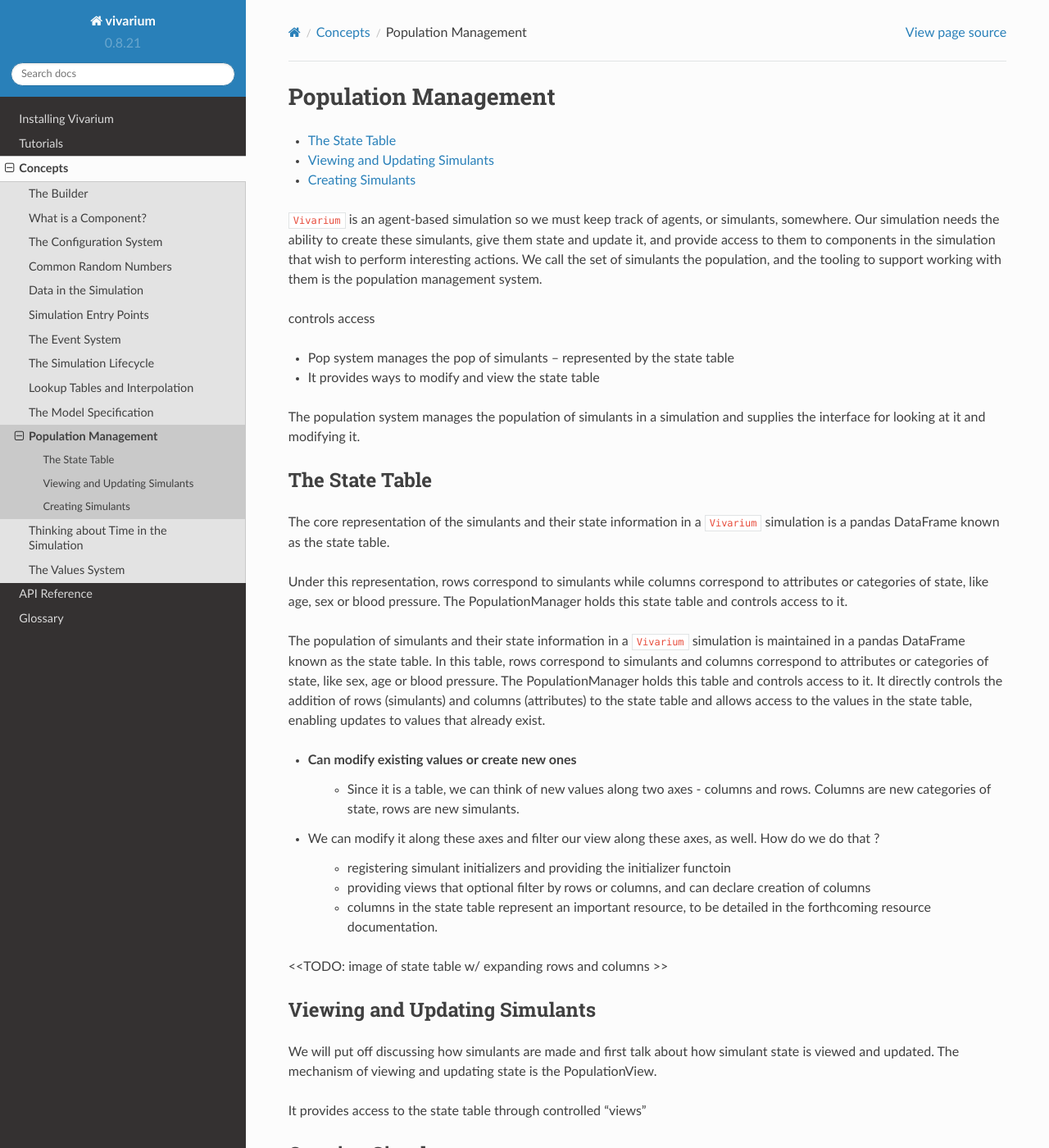
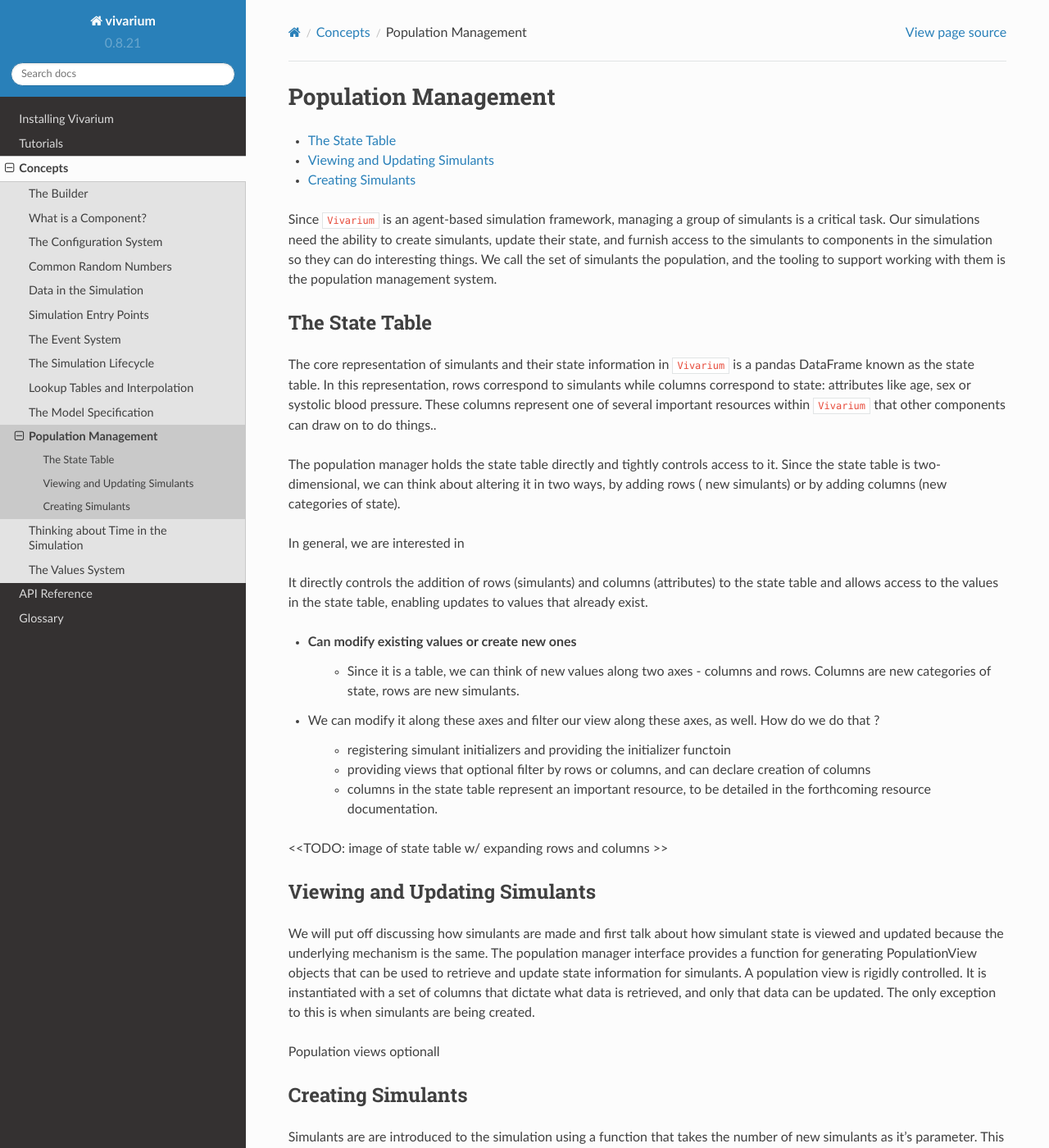
Before and after one commit to ihmeuw/vivarium, a Sphinx documentation site: the page built from docs/source/concepts/population.rst, in a window 1280 px wide and 1400 px high. Shown: the whole window at 82% size. Built offline with Sphinx 7.4.7 and the Read the Docs theme 2.0.0, drawn with Linux system fonts in a browser that asks for light colours.

Commit message:
more wip pop concept

```diff
--- a/docs/source/concepts/population.rst
+++ b/docs/source/concepts/population.rst
@@ -9,44 +9,18 @@ Population Management
    :local:
    :backlinks: none
 
-``Vivarium`` is an agent-based simulation so we must keep track of agents, or
-:term:`simulants`, somewhere. Our simulation needs the ability to create these
-simulants, give them state and update it, and provide access to
-them to components in the simulation that wish to perform interesting actions.
-We call the set of simulants the population, and the tooling to support working
-with them is the population management system.
-
-controls access
-
-- Pop system manages the pop of simulants -- represented by the state table
-- It provides ways to modify and view the state table
-
-The population system manages the population of simulants in a simulation and
-supplies the interface for looking at it and modifying it.
-
+Since ``Vivarium`` is an agent-based simulation framework, managing a group of :term:`simulants` is a critical task. Our simulations need the ability to create simulants, update their state, and furnish access to the simulants to components in the simulation so they can do interesting things.  We call the set of simulants the population, and the tooling to support working with them is the population management system.
 
 The State Table
 ---------------
 
-The core representation of the simulants and their state information in a
-``Vivarium`` simulation is a pandas DataFrame known as the state table.
+The core representation of simulants and their state information in ``Vivarium`` is a pandas DataFrame known as the state table. In this representation, rows correspond to simulants while columns correspond to state: attributes like age, sex or systolic blood pressure. These columns represent one of several important resources within ``Vivarium`` that other components can draw on to do things..
 
-Under this representation, rows correspond to simulants while columns correspond
-to attributes or categories of state, like age, sex or blood pressure. The
-PopulationManager holds this state table and controls access to it.
+The population manager holds the state table directly and tightly controls access to it. Since the state table is two-dimensional, we can think about altering it in two ways, by adding rows ( new simulants) or by adding columns (new categories of state).
 
+In general, we are interested in
 
-
-
-
-The population of simulants and their state information in a ``Vivarium``
-simulation is maintained in a pandas DataFrame known as the state table.
-In this table, rows correspond to simulants and columns correspond to attributes
-or categories of state, like sex, age or blood pressure. The PopulationManager
-holds this table and controls access to it. It directly controls the addition
-of rows (simulants) and columns (attributes) to the state table and allows
-access to the values in the state table, enabling updates to values that already
-exist.
+It directly controls the addition of rows (simulants) and columns (attributes) to the state table and allows access to the values in the state table, enabling updates to values that already exist.
 
 
 
@@ -71,11 +45,9 @@ Viewing and Updating Simulants
 ------------------------------
 
 We will put off discussing how simulants are made and first talk about how
-simulant state is viewed and updated. The mechanism of viewing and updating
-state is the PopulationView.
+simulant state is viewed and updated because the underlying mechanism is the same. The population manager interface provides a function for generating PopulationView objects that can be used to retrieve and update state information for simulants. A population view is rigidly controlled. It is instantiated with a set of columns that dictate what data is retrieved, and only that data can be updated. The only exception to this is when simulants are being created.
 
-It provides access to the state table through controlled "views"
-
+Population views optionall
 
 Creating Simulants
 -------------------
```
